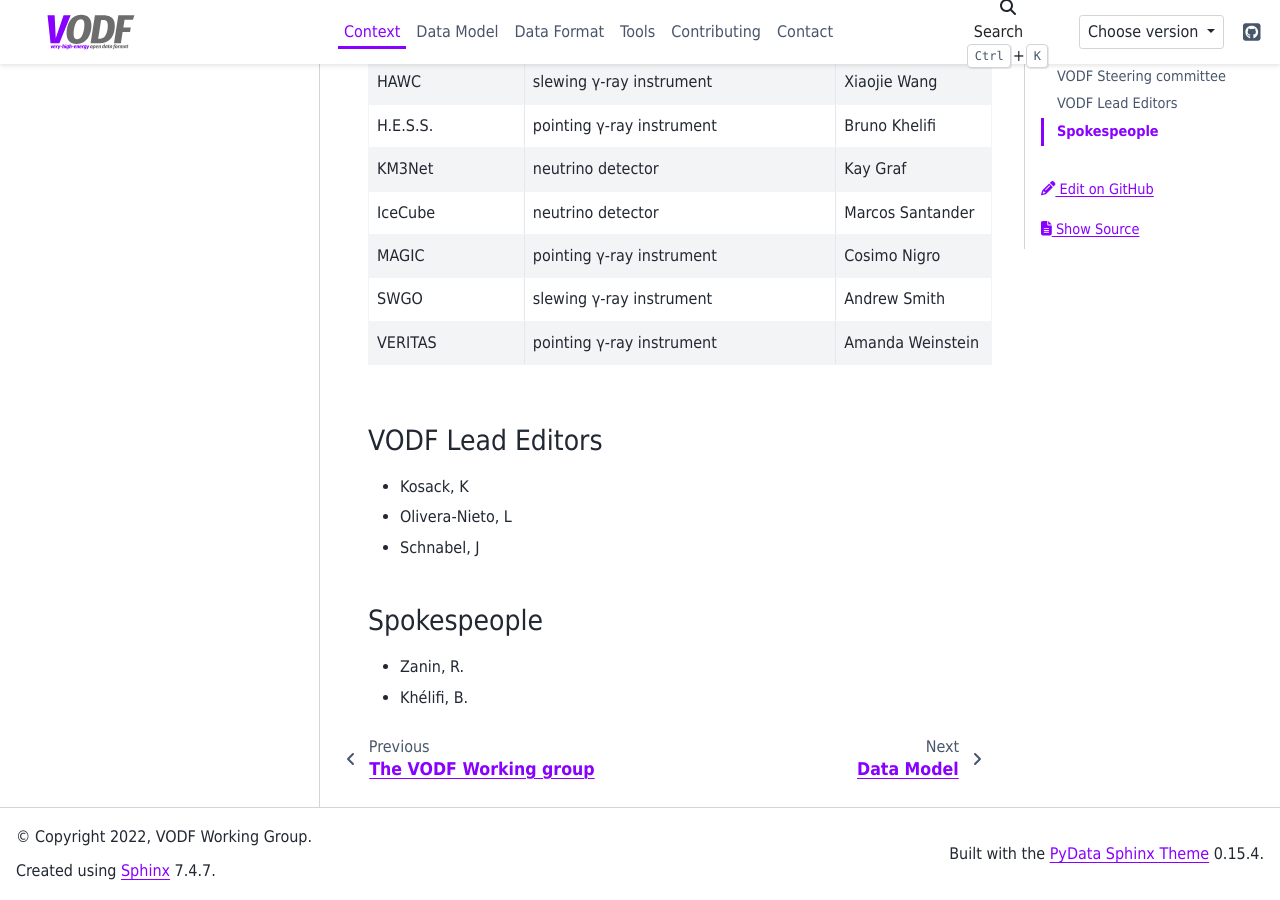
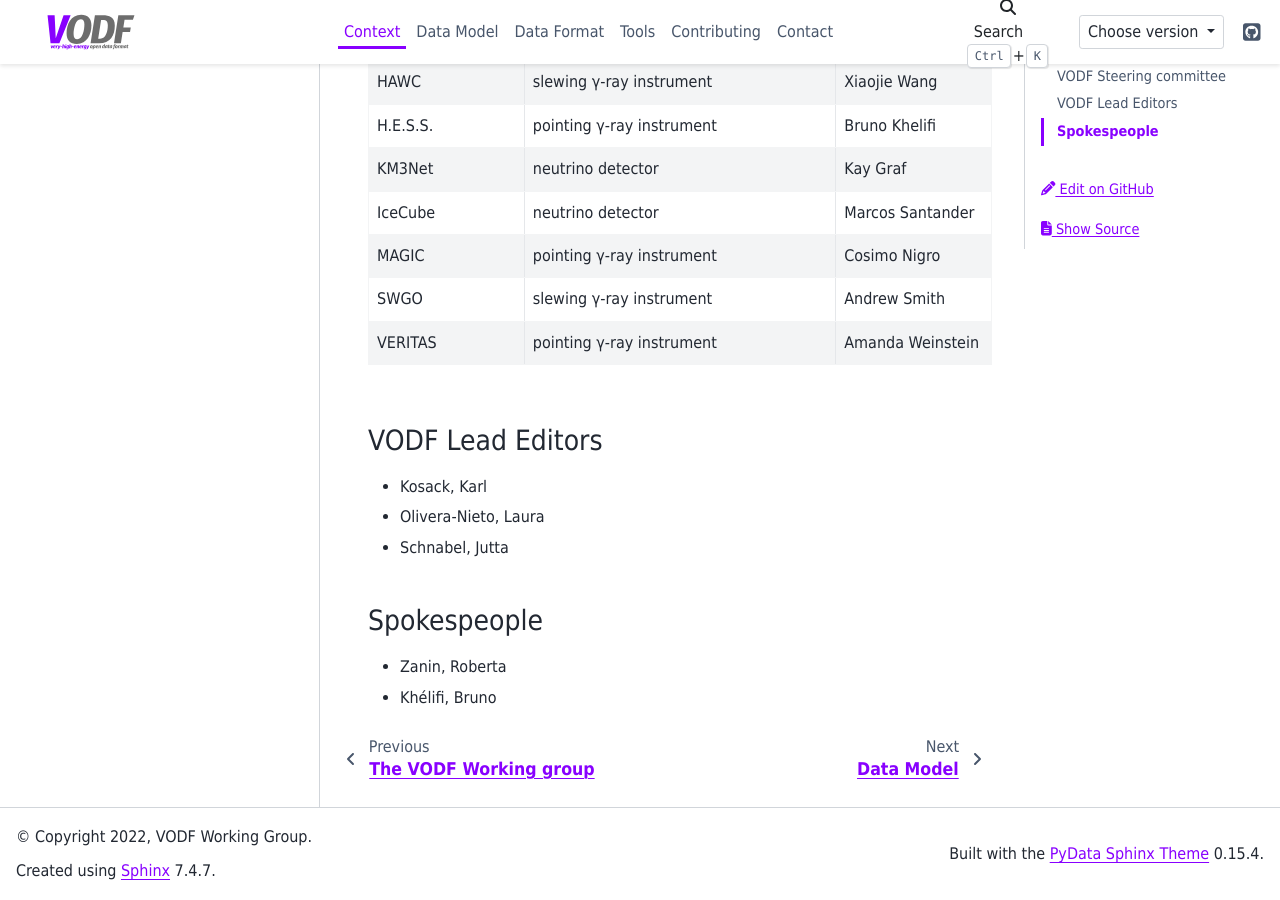
Before and after one commit to VODF/vodf-docs, a Sphinx documentation site: the page built from source/context.rst, in a window 1280 px wide and 900 px high, scrolled down 636 px. Built offline with Sphinx 7.4.7 and the PyData theme 0.15.4, drawn with Linux system fonts in a browser that asks for light colours.

Commit message:
use full names

```diff
--- a/source/context.rst
+++ b/source/context.rst
@@ -54,12 +54,12 @@ VODF Steering committee
 VODF Lead Editors
 ------------------
 
-* Kosack, K
-* Olivera-Nieto, L
-* Schnabel, J
+* Kosack, Karl
+* Olivera-Nieto, Laura
+* Schnabel, Jutta
 
 
 Spokespeople
 ------------
-* Zanin, R.
-* Khélifi, B.
+* Zanin, Roberta
+* Khélifi, Bruno
--- a/source/data_format/index.rst
+++ b/source/data_format/index.rst
@@ -9,7 +9,7 @@ Data Format
 
     .. link-button:: common
         :type: ref
-        :text: Common Data
+        :text: Common Data Structures
         :classes: btn-outline-primary btn-block stretched-link
 
     ---
```
